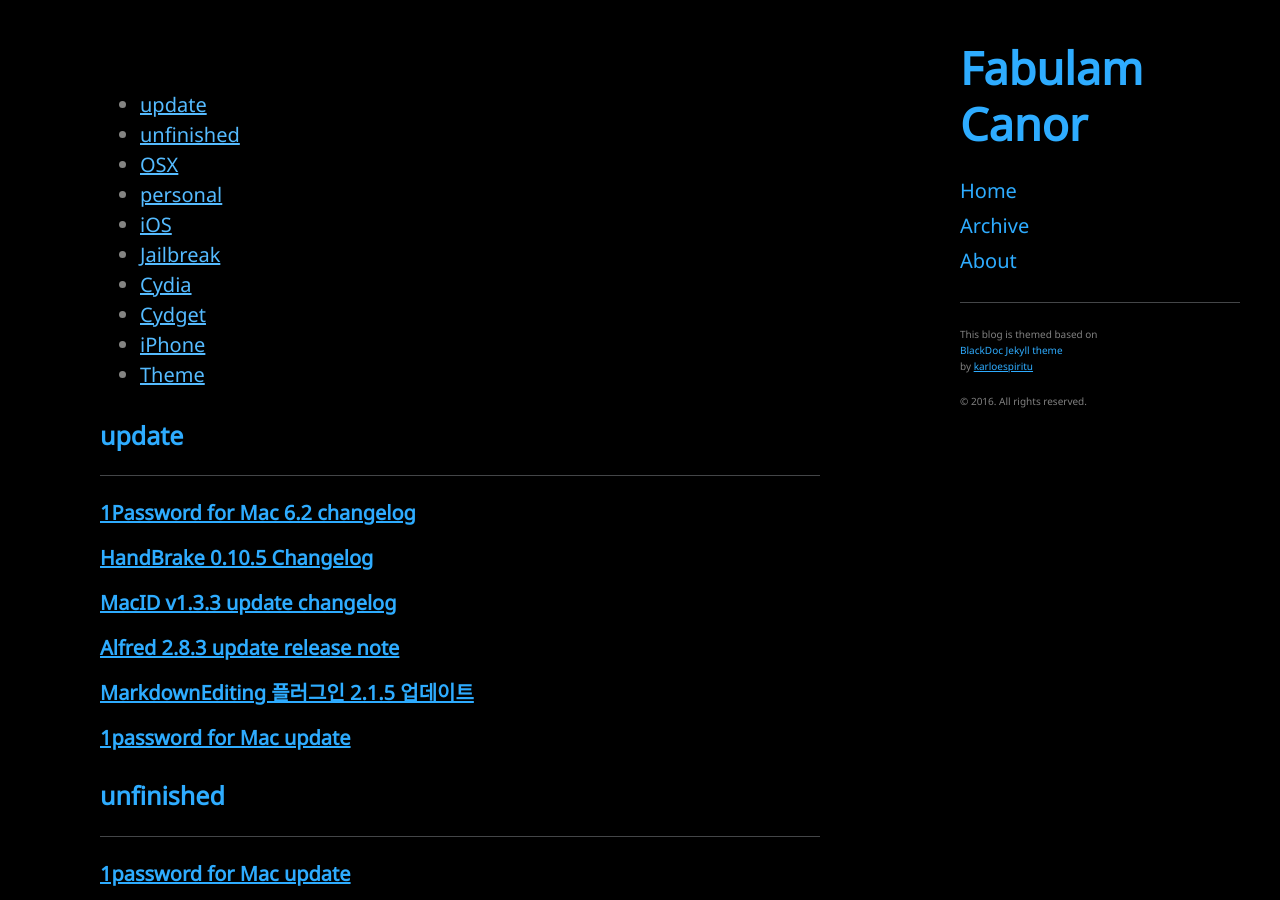
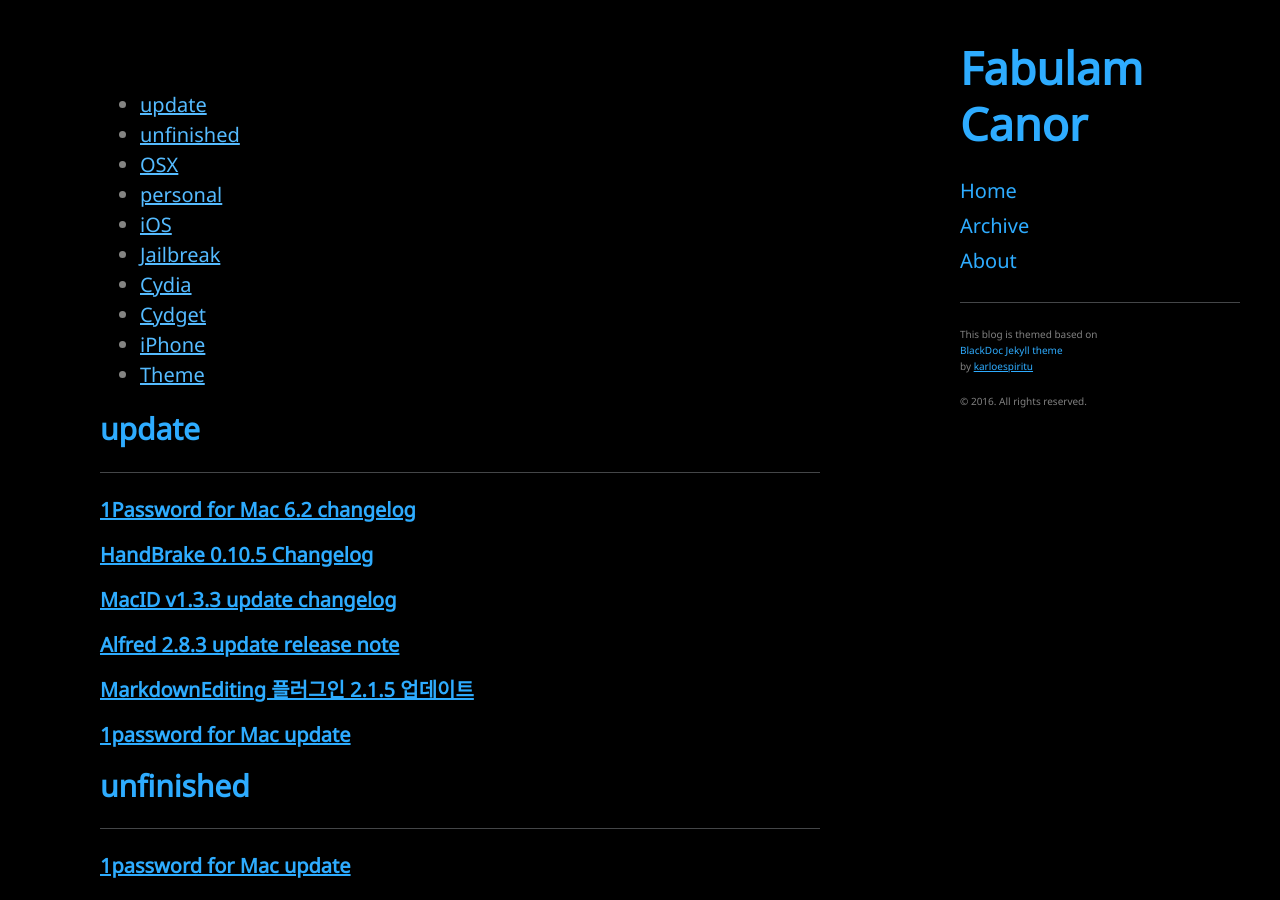
Before and after one commit to Canorus/canorus.github.io, a Jekyll site: the page built from tags.html, in a window 1280 px wide and 900 px high. Built offline with Jekyll 4.4.1, drawn with Linux system fonts in a browser that asks for light colours.

Commit message:
tag page

```diff
--- a/tags.html
+++ b/tags.html
@@ -17,7 +17,7 @@
 {% for tag in site.tags %}
   <div class="archive-group">
     {% capture tag_name %}{{ tag | first }}{% endcapture %}
-    <h3 id="#{{ tag_name | slugize }}">{{ tag_name }}</h3><hr>
+    <h2 id="#{{ tag_name | slugize }}">{{ tag_name }}</h3><hr>
     <a name="{{ tag_name | slugize }}"></a>
     {% for post in site.tags[tag_name] %}
     <article class="archive-item">
```
